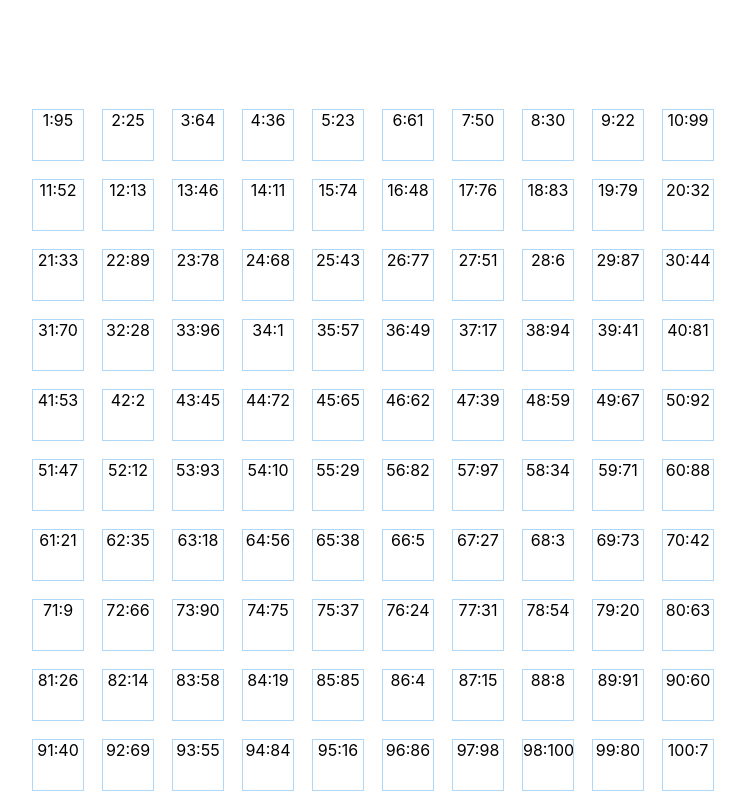
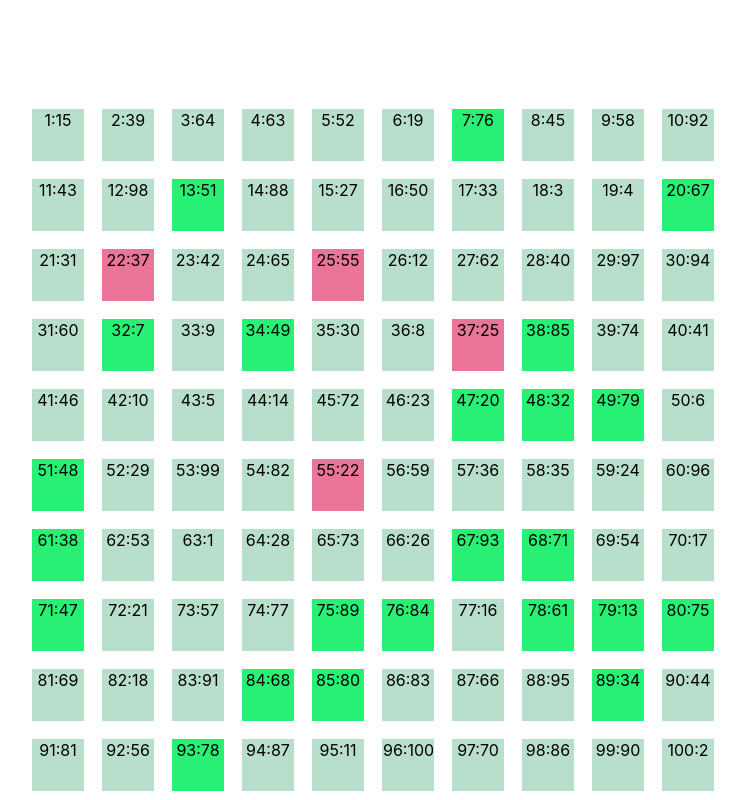
Before and after one commit to daviddsouza2000/100-prisoners-problem, a React (Create React App) app: page / in a window 1280 px wide. Shown: the whole page, without its empty margins (267-1012 px from the left). Built offline with nearby package versions, Linux system fonts and the light colour scheme.

Commit message:
color coded nodes based on cycle

```diff
--- a/src/PrisonersProblem/Node/Node.css
+++ b/src/PrisonersProblem/Node/Node.css
@@ -1,7 +1,7 @@
 .node {
     width: 50px;
     height: 50px;
-    outline: 1px solid rgb(175, 216, 248);
+    outline: 1px solid;
     display: inline-block;
     margin: 10px;
 }
--- a/src/PrisonersProblem/Node/Node.jsx
+++ b/src/PrisonersProblem/Node/Node.jsx
@@ -2,11 +2,16 @@ import React from 'react';
 
 import './Node.css';
 
-export default function Node({ index, value, cycleNum }) {
+export default function Node({ index, value, cycleNum, cycleColor }) {
+    const nodeStyle = {
+        outlineColor: "#" + cycleColor,
+        backgroundColor: "#" + cycleColor
+    }
     return (
         <div
             id={`node-${index}-${value}`}
-            className="node">
+            className="node"
+            style={nodeStyle}>
             {index}:{value}
         </div>
     )
--- a/src/PrisonersProblem/PrisonersProblem.jsx
+++ b/src/PrisonersProblem/PrisonersProblem.jsx
@@ -1,5 +1,7 @@
 import React, { useState, useEffect } from 'react';
 import Node from './Node/Node';
+
+import { getGrid } from '../utils/utils';
 
 import './PrisonersProblem.css';
 
@@ -20,12 +22,15 @@ export default function PrisonersProblem() {
                     return (
                         <div key={rowIdx}>
                             {row.map((node, nodeIdx) => {
-                                const {index, value} = node;
+                                const {index, value, cycleNum, cycleColor} = node;
+
                                 return (
                                     <Node
                                         key={nodeIdx}
                                         index={index}
-                                        value={value}></Node>
+                                        value={value}
+                                        cycleNum={cycleNum}
+                                        cycleColor={cycleColor}></Node>
                                 );
                             })}
                         </div>
@@ -37,42 +42,5 @@ export default function PrisonersProblem() {
 }
 
 const getInitialGrid = () => {
-    const values = [];
-    for (let i = 1; i <= NUM_NODES; i++) {
-        values.push(i);
-    }
-    randomizeArray(values);
-    const grid = values.map(
-        (value, index) => {
-            return {
-                index:index+1,
-                value
-            }
-        }
-    );
-    return listToMatrix(grid, Math.sqrt(NUM_NODES));
+    return getGrid(NUM_NODES);
 };
-
-const randomizeArray = (lst) => {
-    for (var i = lst.length - 1; i > 0; i--) {
-        var i2 = Math.floor(Math.random() * (i + 1));
-        var temp = lst[i];
-        lst[i] = lst[i2];
-        lst[i2] = temp;
-    }
-}
-
-const listToMatrix = (list, elementsPerSubArray) => {
-    var matrix = [], i, k;
-
-    for (i = 0, k = -1; i < list.length; i++) {
-        if (i % elementsPerSubArray === 0) {
-            k++;
-            matrix[k] = [];
-        }
-
-        matrix[k].push(list[i]);
-    }
-
-    return matrix;
-}
--- /dev/null
+++ b/src/utils/utils.js
@@ -0,0 +1,74 @@
+function randomizeArray(lst) {
+    for (var i = lst.length - 1; i > 0; i--) {
+        var i2 = Math.floor(Math.random() * (i + 1));
+        var temp = lst[i];
+        lst[i] = lst[i2];
+        lst[i2] = temp;
+    }
+}
+
+function listToMatrix(list, elementsPerSubArray) {
+    var matrix = [], i, k;
+
+    for (i = 0, k = -1; i < list.length; i++) {
+        if (i % elementsPerSubArray === 0) {
+            k++;
+            matrix[k] = [];
+        }
+
+        matrix[k].push(list[i]);
+    }
+
+    return matrix;
+}
+
+function putCycles(grid, NUM_NODES){
+    //const cycles = [];
+    var count = 1;
+    for(let i = 0;i < NUM_NODES;i++){
+        const {index, visited } = grid[i]
+        if(!visited){
+            var randomColor = Math.floor(Math.random()*16777215).toString(16);
+            const first = index;
+            var currIndex = index;
+            //const cycle = [];
+            //cycle.push(currIndex);
+            grid[currIndex-1].cycleNum = count;
+            grid[currIndex-1].cycleColor = randomColor;
+            do {
+                grid[currIndex-1].visited = true;
+                currIndex = grid[currIndex-1].value;
+                //cycle.push(currIndex);
+                grid[currIndex-1].cycleNum = count;
+                grid[currIndex-1].cycleColor = randomColor;
+            } while(first !== currIndex);
+            //cycles.push(currIndex);
+            count++;
+        }
+    }
+    // return cycles;
+}
+
+export function getGrid(NUM_NODES){
+    const values = [];
+    for (let i = 1; i <= NUM_NODES; i++) {
+        values.push(i);
+    }
+    randomizeArray(values);
+    const lst = values.map(
+        (value, index) => {
+            return {
+                index:index+1,
+                value,
+                visited: false,
+                cycleNum: 0,
+                cycleColor: ""
+            }
+        }
+    );
+
+    putCycles(lst, NUM_NODES);
+    const grid = listToMatrix(lst, Math.sqrt(NUM_NODES));
+
+    return grid
+}
```
